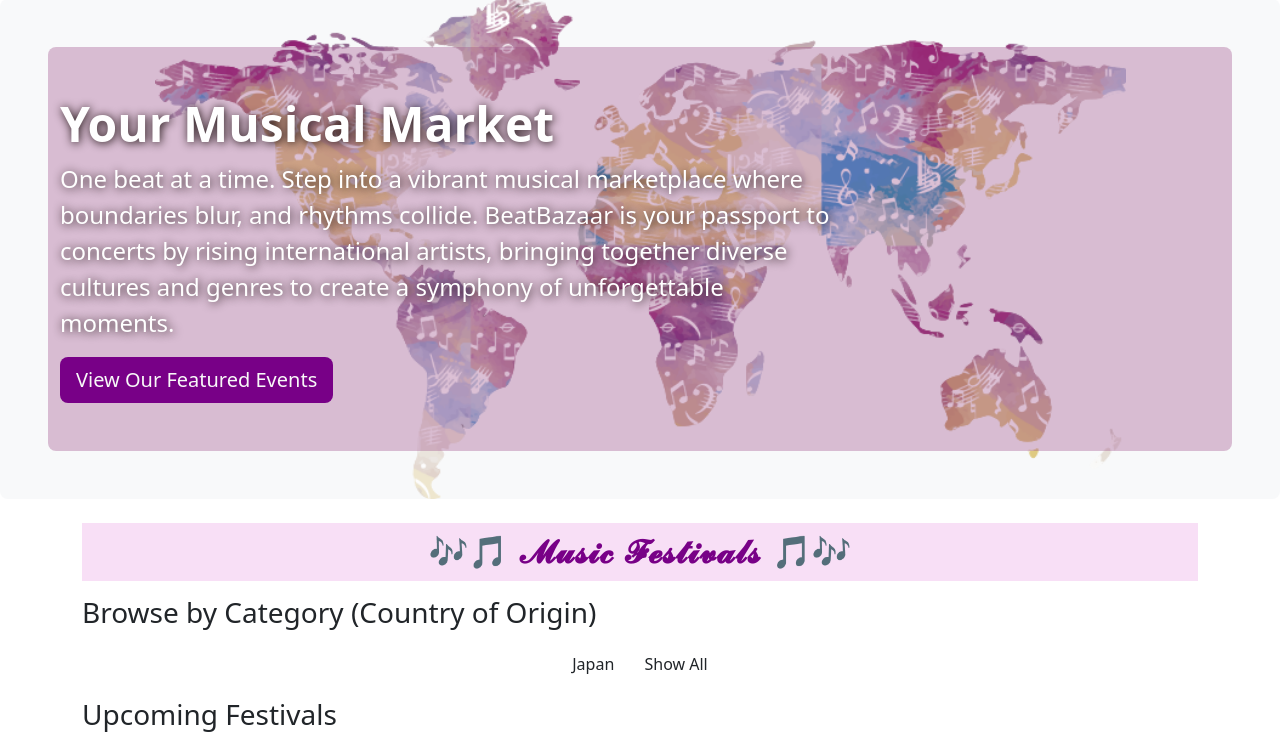
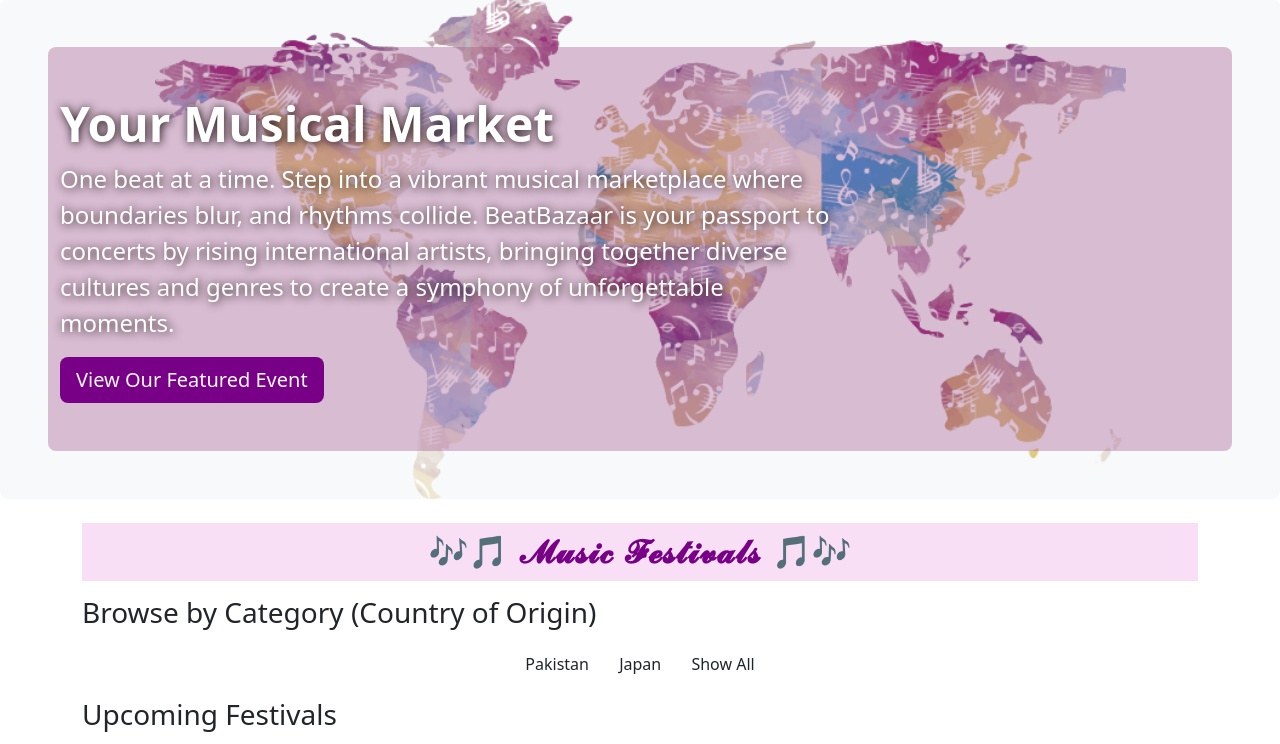
Before and after one commit to Arushi-Bose/IAB207, a Flask app: page / in a window 1280 px wide. Shown: the part 87-831 px from the top of the page. Run offline with Flask 3, Linux system fonts and the light colour scheme; some libraries are stand-ins or nearby versions.

Commit message:
Final update of assignment
This should be the final commit with all functional features implemented

```diff
--- a/a3_group16/BeatBazaar/__init__.py
+++ b/a3_group16/BeatBazaar/__init__.py
@@ -65,6 +65,6 @@
 
     @app.errorhandler(500)
     def internal_server_error(e):
-        return render_template("events/500error.html", error=e), 500
+        return render_template("events/500error.html"), 500
 
     return app
--- a/a3_group16/BeatBazaar/models.py
+++ b/a3_group16/BeatBazaar/models.py
@@ -1,6 +1,5 @@
 from flask_login import UserMixin
 from datetime import datetime
-from sqlalchemy.orm import relationship
 from . import db
 
 class User(db.Model, UserMixin):
@@ -50,7 +49,6 @@
 
     # Relation to comments
     comments = db.relationship('Comment', backref='event')
-    bookings = db.relationship("Bookings", lazy='joined', backref=db.backref("event"))
 
     def __repr__(self):
         return f"Name: {self.name}"
--- a/a3_group16/BeatBazaar/templates/index.html
+++ b/a3_group16/BeatBazaar/templates/index.html
@@ -10,9 +10,9 @@
             artists, bringing together diverse cultures and genres to create a symphony of unforgettable moments.
         </p>
 
-        <a href="{{ url_for('event.show', id=4) }}" class="btn btn-primary btn-lg" id="btnSurprise" type="button">View Our
+        <a href="{{ url_for('event.show', id=0) }}" class="btn btn-primary btn-lg" id="btnSurprise" type="button">View Our
             Featured
-            Events</a>
+            Event</a>
     </div>
 </div>
 {% endblock %}
@@ -26,6 +26,7 @@
 
     <!-- Control buttons -->
     <div id="myBtnContainer">
+        <a class="btn festivalCategory" href="{{ url_for('main.filter', country='Pakistan')}}">Pakistan</a>
         <a class="btn festivalCategory" href="{{ url_for('main.filter', country='Japan')}}">Japan</a>
         <a class="btn festivalCategory" href="{{ url_for('main.index')}}">Show All</a>
     </div>
@@ -38,8 +39,8 @@
             <div class="col-lg-3 col-sm-12 col-md-4">
                 <div class="card">
                     <img class="card-img-top" src="{{event.image}}" alt="Card image">
-                    <span class="flag"><img title="Country" id="logo" src="static/img/{{event.country}}.png" width="40"
-                            alt="Country flag"></span>
+                    <span class="flag"><img title="Pakistan" id="logo" src="static/img/{{event.country}}.png" width="40"
+                            alt="Pakistan flag"></span>
                     <span class="badge badge-secondary" id="inactive"> {{event.status}} </span>
                     <div class="card-body">
                         <h5 class="card-title">{{ event.name }}</h5>
--- a/a3_group16/BeatBazaar/views.py
+++ b/a3_group16/BeatBazaar/views.py
@@ -1,24 +1,23 @@
 from flask import Blueprint, render_template, request, redirect, url_for
 from flask_login import login_required
-from .models import Event
+from .models import Event, Bookings
 from . import db
 
 main_bp = Blueprint('main', __name__)
 
 @main_bp.route('/')
 def index():
-    events = db.session.scalars(db.select(Event)).unique()
+    events = db.session.scalars(db.select(Event)).all()
     return render_template('index.html', events=events)
 
 @main_bp.route('/filter/<country>')
 def filter(country):
-        events = db.session.scalars(db.select(Event).where(Event.country.like(country))).unique()
+        events = db.session.scalars(db.select(Event).where(Event.country.like(country)))
         return render_template('index.html', events=events)
 
 @main_bp.route('/history/<id>')
 @login_required
 def history(id):
 
-    event = Event.query.get(id)
-    bookings = event.bookings
+    bookings = Bookings.query.join(Event, Bookings.events_id==Event.id).filter(Bookings.user_id==id)
     return render_template('booking-history.html', bookings=bookings)
```
Also changed, not shown: a3_group16/BeatBazaar/templates/booking-history.html (+3 -14 lines).
